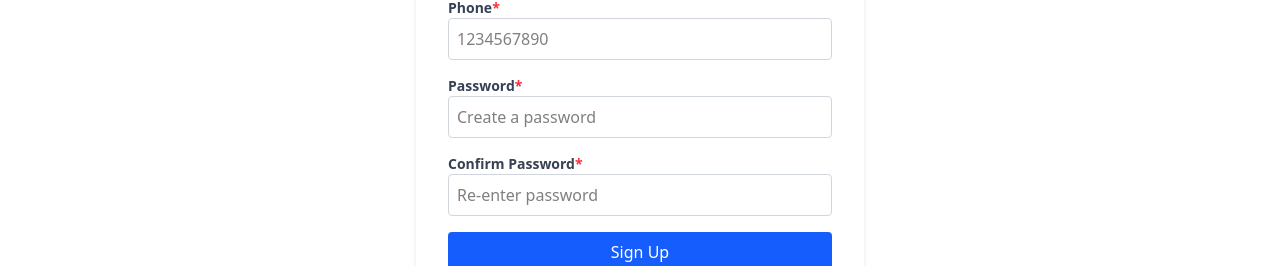
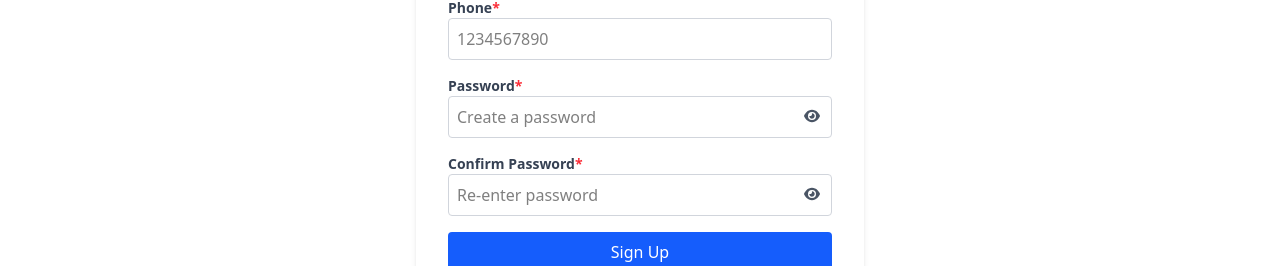
Before and after one commit to ShivamManiMaurya/Paytm_App, a Next.js app in the folder apps/user-app/: page /auth/signup in a window 1280 px wide. Shown: the part 383-649 px from the top of the page. Built offline with nearby package versions, Linux system fonts and the light colour scheme; no server answers.

Commit message:
created: show and hide password

```diff
--- /dev/null
+++ b/apps/user-app/app/components/assets/EyeIcon.tsx
@@ -0,0 +1,27 @@
+import React from "react";
+
+const EyeIcon = () => {
+  return (
+    <svg
+      className="w-6 h-6 text-gray-800 dark:text-white"
+      aria-hidden="true"
+      xmlns="http://www.w3.org/2000/svg"
+      width="24"
+      height="24"
+      fill="none"
+      viewBox="0 0 24 24">
+      <path
+        stroke="currentColor"
+        strokeWidth="2"
+        d="M21 12c0 1.2-4.03 6-9 6s-9-4.8-9-6c0-1.2 4.03-6 9-6s9 4.8 9 6Z"
+      />
+      <path
+        stroke="currentColor"
+        strokeWidth="2"
+        d="M15 12a3 3 0 1 1-6 0 3 3 0 0 1 6 0Z"
+      />
+    </svg>
+  );
+};
+
+export default EyeIcon;
--- /dev/null
+++ b/apps/user-app/app/components/assets/EyeIconClose.tsx
@@ -0,0 +1,26 @@
+"use client";
+import React from "react";
+
+const EyeIconClose = () => {
+  return (
+    <svg
+      className="w-12 h-12 bg-green-300" // Add background for visibility
+      xmlns="http://www.w3.org/2000/svg"
+      viewBox="0 0 24 24"
+      fill="none"
+      stroke="black"
+      strokeWidth="2"
+      strokeLinecap="round"
+      strokeLinejoin="round">
+      <path d="M3.933 13.909A4.357 4.357 0 0 1 3 12c0-1 4-6 9-6m7.6 3.8A5.068 5.068 0 0 1 21 12c0 1-3 6-9 6-.314 0-.62-.014-.918-.04M5 19 19 5m-4 7a3 3 0 1 1-6 0 3 3 0 0 1 6 0Z" />
+    </svg>
+  );
+};
+
+export default function Home() {
+  return (
+    <main className="min-h-screen flex items-center justify-center bg-green-300">
+      <EyeIconClose />
+    </main>
+  );
+}
--- /dev/null
+++ b/apps/user-app/app/components/auth/Input.tsx
@@ -0,0 +1,80 @@
+import React, { useState } from "react";
+import { Field, TFormField, TPassword } from "./fields";
+import { FaEye, FaEyeSlash } from "react-icons/fa6";
+
+interface IProps {
+  field: Field;
+  formData: TFormField;
+  handleChange: (e: React.ChangeEvent<HTMLInputElement>) => void;
+  handleBlur: (name: string) => void;
+}
+
+const Input: React.FC<IProps> = ({
+  field,
+  formData,
+  handleChange,
+  handleBlur,
+}) => {
+  const [showPassword, setShowPassword] = useState({
+    password: false,
+    confirmPassword: false,
+  });
+
+  return (
+    <div key={field.name} className="mb-4">
+      <label className="block text-gray-700 text-sm font-bold ">
+        {field.label}
+        {field.required && <span className="text-red-500">*</span>}
+      </label>
+      <div className="relative">
+        <input
+          type={
+            field.name === "password" || field.name === "confirmPassword"
+              ? showPassword[field.name]
+                ? "text"
+                : "password"
+              : field.type
+          }
+          placeholder={field.placeholder}
+          value={formData.values[field.name] ?? ""}
+          onChange={handleChange}
+          onBlur={() => handleBlur(field.name)}
+          className={`w-full p-2 border rounded ${
+            formData.touched[field.name] && formData.errors[field.name]
+              ? "border-red-500"
+              : "border-gray-300"
+          }`}
+          required={field.required}
+          name={field.name}
+          inputMode={field.inputMode}
+        />
+        {(field.name === "password" || field.name === "confirmPassword") && (
+          <button
+            type="button"
+            onClick={() =>
+              setShowPassword((prev) => {
+                return {
+                  ...prev,
+                  [field.name]: !prev[field.name as TPassword],
+                };
+              })
+            }
+            className="absolute top-3 right-3 text-sm text-gray-500 z-10 cursor-pointer">
+            {showPassword[field.name] ? (
+              <FaEyeSlash className="text-gray-600 size-4" />
+            ) : (
+              <FaEye className="text-gray-600 size-4" />
+            )}
+          </button>
+        )}
+      </div>
+      {formData.touched[field.name] && formData.errors[field.name] && (
+        <p className="text-red-500 text-xs mt-1">
+          {formData.errors[field.name]}
+        </p>
+      )}
+    </div>
+  );
+};
+
+export default Input;
--- a/apps/user-app/app/components/auth/authPage.tsx
+++ b/apps/user-app/app/components/auth/authPage.tsx
@@ -7,12 +7,12 @@ import {
   signUpFields,
   TFormField,
 } from "./fields";
-import { signOut, signIn, useSession } from "next-auth/react";
+import { signIn } from "next-auth/react";
 import Link from "next/link";
 import { validateField } from "./helpers";
 import { toast } from "react-toastify";
-import { userSignUp } from "../../actions/signUp";
 import Loader from "../common/Loader";
+import Input from "./Input";
 
 interface IProps {
   isSignup: boolean;
@@ -162,32 +162,13 @@ const AuthPage: React.FC<IProps> = ({ isSignup }) => {
         {isSignup ? "Sign Up" : "Sign In"}
       </h2>
       {fields.map((field, index) => (
-        <div key={field.name + index} className="mb-4">
-          <label className="block text-gray-700 text-sm font-bold ">
-            {field.label}
-            {field.required && <span className="text-red-500">*</span>}
-          </label>
-          <input
-            type={field.type}
-            placeholder={field.placeholder}
-            value={formData.values[field.name] ?? ""}
-            onChange={handleChange}
-            onBlur={() => handleBlur(field.name)}
-            className={`w-full p-2 border rounded ${
-              formData.touched[field.name] && formData.errors[field.name]
-                ? "border-red-500"
-                : "border-gray-300"
-            }`}
-            required={field.required}
-            name={field.name}
-            inputMode={field.inputMode}
-          />
-          {formData.touched[field.name] && formData.errors[field.name] && (
-            <p className="text-red-500 text-xs mt-1">
-              {formData.errors[field.name]}
-            </p>
-          )}
-        </div>
+        <Input
+          key={field.name + index}
+          field={field}
+          formData={formData}
+          handleChange={handleChange}
+          handleBlur={handleBlur}
+        />
       ))}
       <button
         type="submit"
--- a/apps/user-app/app/components/auth/fields.ts
+++ b/apps/user-app/app/components/auth/fields.ts
@@ -51,6 +51,7 @@ export const initialFormState: TFormField = {
   errors: {},
 };
 
+export type TPassword = "password" | "confirmPassword";
 // export const initialValues = {
 //   label: "",
 //   name: "",
--- a/apps/user-app/package.json
+++ b/apps/user-app/package.json
@@ -24,6 +24,7 @@
     "next-auth": "^4.24.11",
     "react": "^19.1.0",
     "react-dom": "^19.1.0",
+    "react-icons": "^5.5.0",
     "react-toastify": "^11.0.5"
   },
   "devDependencies": {
```
Also changed, not shown: 1 other file (tests, documents, lock files or other folders).
